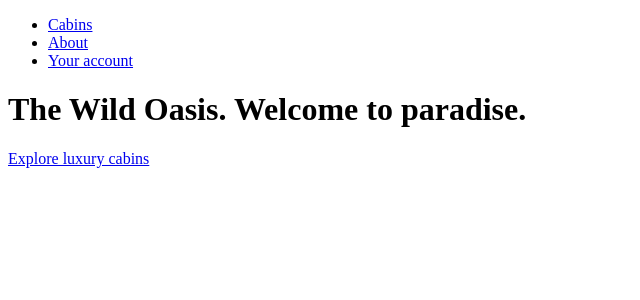
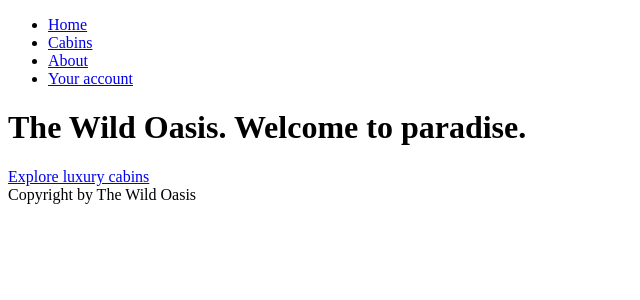
Before and after one commit to marcuschui2022/exploration-nextjs, a Next.js app: page / in a window 1280 px wide. Shown: the top 300 px of the page, without its empty margins (0-640 px from the left). Built offline with nearby package versions, Linux system fonts and the light colour scheme.

Commit message:
feat: update navigation, layout, and dependencies
- Removed Navigation component from Home page.
- Added Home link to Navigation component.
- Updated metadata in layout.
- Integrated Navigation and footer in layout.
- Added eslint, prettier, nodemon to devDependencies.

```diff
--- a/app/components/Navigation.tsx
+++ b/app/components/Navigation.tsx
@@ -3,6 +3,9 @@ import Link from "next/link";
 export default function Navigation() {
   return (
     <ul>
+      <li>
+        <Link href="/">Home</Link>
+      </li>
       <li>
         <Link href="/cabins">Cabins</Link>
       </li>
@@ -13,5 +16,5 @@ export default function Navigation() {
         <Link href="/account">Your account</Link>
       </li>
     </ul>
-    )
+  );
 }
--- a/app/layout.tsx
+++ b/app/layout.tsx
@@ -1,18 +1,24 @@
 import React from "react";
+import Navigation from "@/app/components/Navigation";
+import { Metadata } from "next";
 
-export const metadata = {
-    title: 'Next.js',
-    description: 'Generated by Next.js',
-}
+export const metadata: Metadata = {
+  title: "The Wild Oasis",
+  description: "Welcome to The Wild Oasis",
+};
 
 export default function RootLayout({
-                                       children,
-                                   }: {
-    children: React.ReactNode
+  children,
+}: {
+  children: React.ReactNode;
 }) {
-    return (
-        <html lang="en">
-        <body>{children}</body>
-        </html>
-    )
+  return (
+    <html lang="en">
+      <body>
+        <Navigation />
+        <main>{children}</main>
+        <footer>Copyright by The Wild Oasis</footer>
+      </body>
+    </html>
+  );
 }
--- a/app/page.tsx
+++ b/app/page.tsx
@@ -1,13 +1,11 @@
 import Link from "next/link";
-import Navigation from "@/app/components/Navigation";
 
 export default function Home() {
-    return (
-        <div>
-            <Navigation/>
-            <h1>The Wild Oasis. Welcome to paradise.</h1>
+  return (
+    <div>
+      <h1>The Wild Oasis. Welcome to paradise.</h1>
 
-            <Link href="/cabins">Explore luxury cabins</Link>
-        </div>
-    )
+      <Link href="/cabins">Explore luxury cabins</Link>
+    </div>
+  );
 }
```
Also changed, not shown: package.json (+7 -5 lines). Lines whose indentation alone changed are shown as unchanged.
